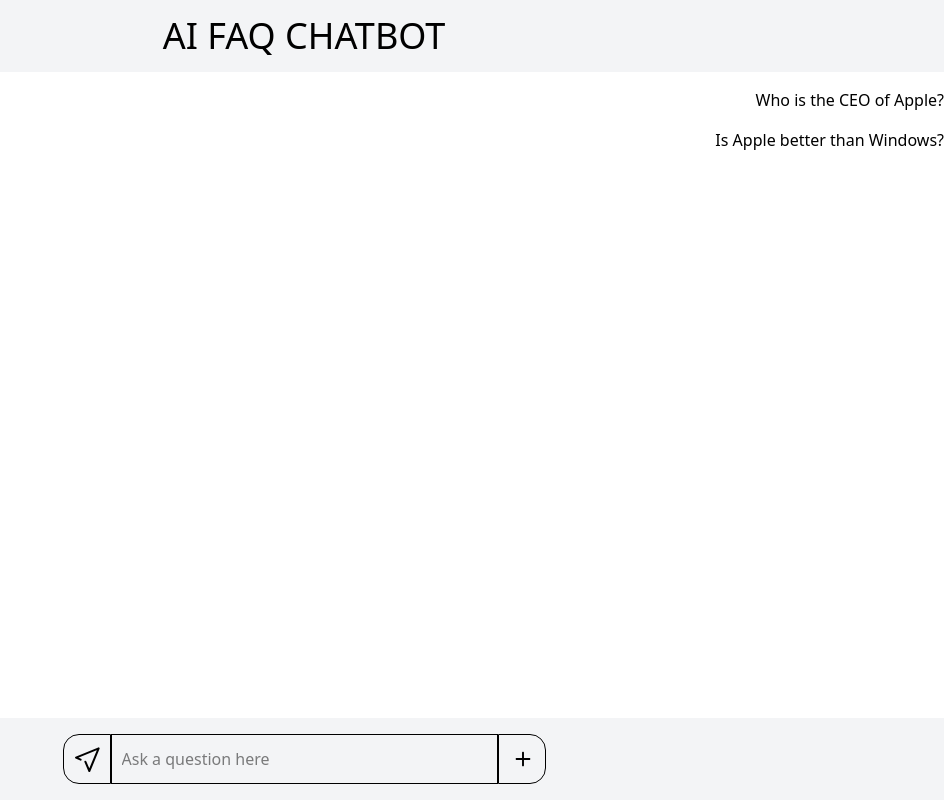
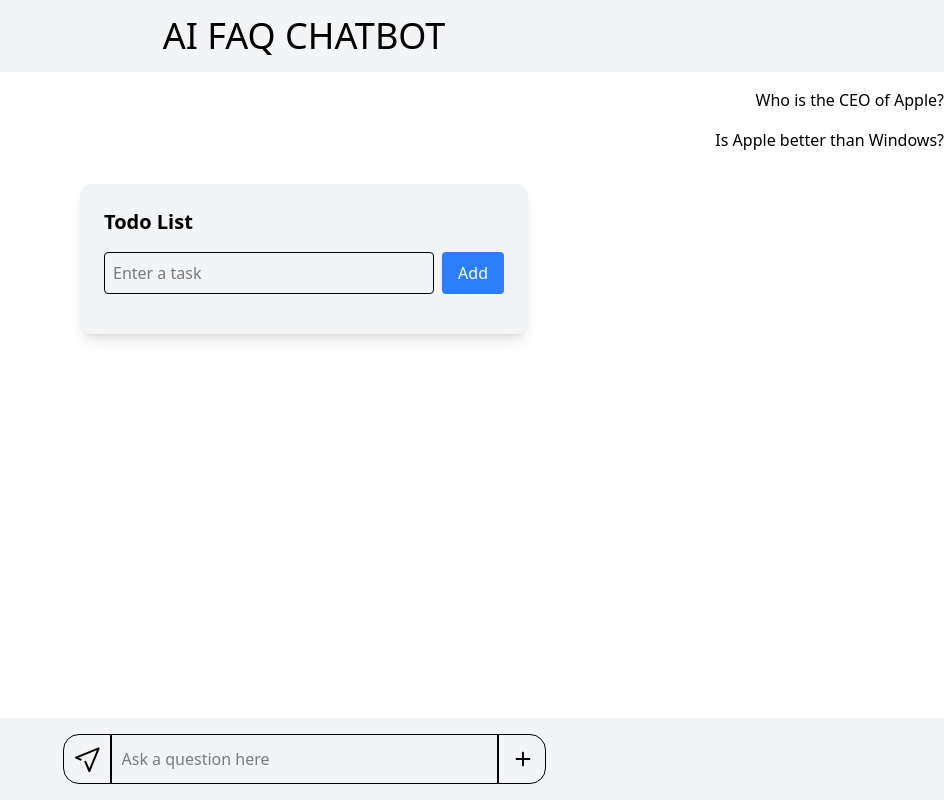
Before and after one commit to avaykhatry/ai-faq-chatbot, a React (Vite) app: page / in a window 1280 px wide. Shown: the whole page, without its empty margins (336-1280 px from the left). Built offline with nearby package versions, Linux system fonts and the light colour scheme.

Commit message:
feat: Make to do app

```diff
--- /dev/null
+++ b/src/ToDo.jsx
@@ -0,0 +1,59 @@
+import { useState } from "react";
+
+export default function TodoApp() {
+  // state to keep track of todos
+  const [todos, setTodos] = useState([]);
+  // state for input value
+  const [newTodo, setNewTodo] = useState("");
+
+  // handle adding new todo
+  function addTodo() {
+    if (newTodo.trim() === "") return; // avoid empty todos
+    setTodos([...todos, newTodo]); // update array with new item
+    setNewTodo(""); // reset input field
+  }
+
+  // handle deleting a todo
+  function deleteTodo(index) {
+    setTodos(todos.filter((_, i) => i !== index));
+  }
+
+  return (
+    <div className="p-6 max-w-md mx-auto bg-gray-100 rounded-xl shadow-lg">
+      <h1 className="text-xl font-bold mb-4">Todo List</h1>
+
+      <div className="flex gap-2 mb-4">
+        <input
+          type="text"
+          value={newTodo}
+          onChange={(e) => setNewTodo(e.target.value)}
+          placeholder="Enter a task"
+          className="flex-1 p-2 border rounded"
+        />
+        <button
+          onClick={addTodo}
+          className="px-4 py-2 bg-blue-500 text-white rounded hover:bg-blue-600"
+        >
+          Add
+        </button>
+      </div>
+
+      <ul className="space-y-2">
+        {todos.map((todo, index) => (
+          <li
+            key={index}
+            className="flex justify-between items-center p-2 bg-white rounded shadow"
+          >
+            <span>{todo}</span>
+            <button
+              onClick={() => deleteTodo(index)}
+              className="text-red-500 hover:text-red-700"
+            >
+              ❌
+            </button>
+          </li>
+        ))}
+      </ul>
+    </div>
+  );
+}
--- a/src/main.jsx
+++ b/src/main.jsx
@@ -3,9 +3,11 @@ import { createRoot } from 'react-dom/client'
 import './index.css'
 import App from './App.jsx'
 import Greeting from './Greeting.jsx'
+import TodoApp from './ToDo.jsx'
 
 createRoot(document.getElementById('root')).render(
   <StrictMode>
     <App />
+    <TodoApp />
   </StrictMode>,
 )
```
